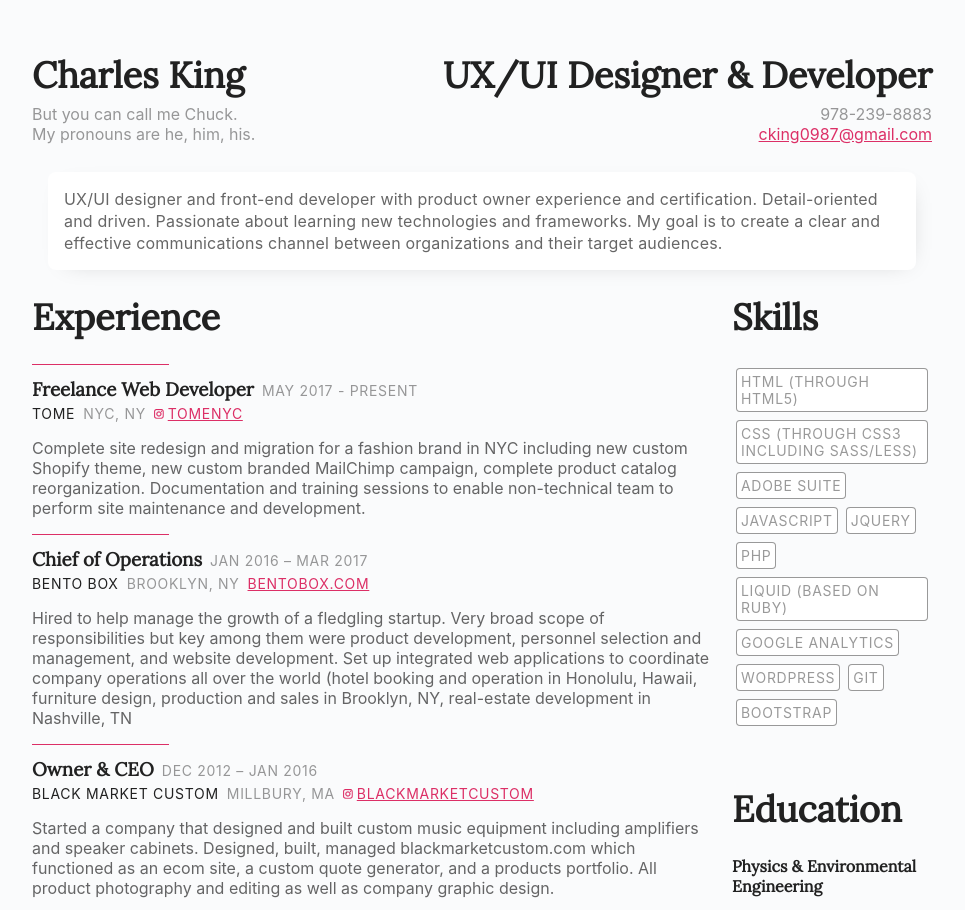
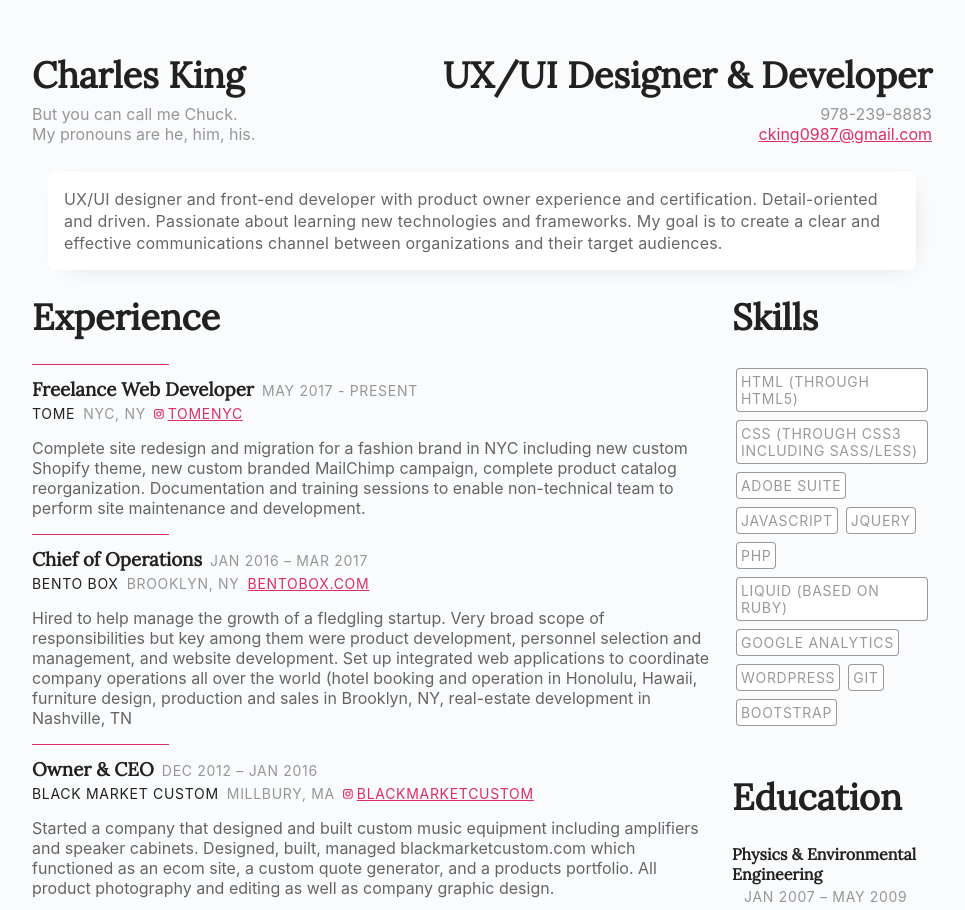
Before and after one commit to cking0987/resume, a Vue app: page / in a window 1280 px wide. Shown: the top 910 px of the page, without its empty margins (158-1123 px from the left). Built offline with nearby package versions, Linux system fonts and the light colour scheme.

Commit message:
Update education styles

```diff
--- a/src/assets/styles.scss
+++ b/src/assets/styles.scss
@@ -188,6 +188,17 @@ body {
 }
 .education-container {
 	grid-area: education;
+	h4 {
+		margin-bottom: 0;
+	}
+	p {
+		margin: ($grid-gap-spacing * .25) 0 0 ($grid-gap-spacing * .75);
+	}
+	@include desktop {
+		h2 {
+			margin-top: 0;
+		}
+	}
 }
 
 .references-container {
--- a/src/components/Education.vue
+++ b/src/components/Education.vue
@@ -1,9 +1,9 @@
 <template>
 	<div class="education-component">
 		<h4>{{ major }}</h4>
-		<p v-if="dates">{{ dates }}</p>
-		<p v-if="school">{{ school }}</p>
-		<p v-if="location">{{ location }}</p>
+		<p v-if="dates" class="overline">{{ dates }}</p>
+		<p v-if="school" class="overline text-high-emphasis">{{ school }}</p>
+		<p v-if="location" class="overline">{{ location }}</p>
 	</div>
 </template>
 
```
